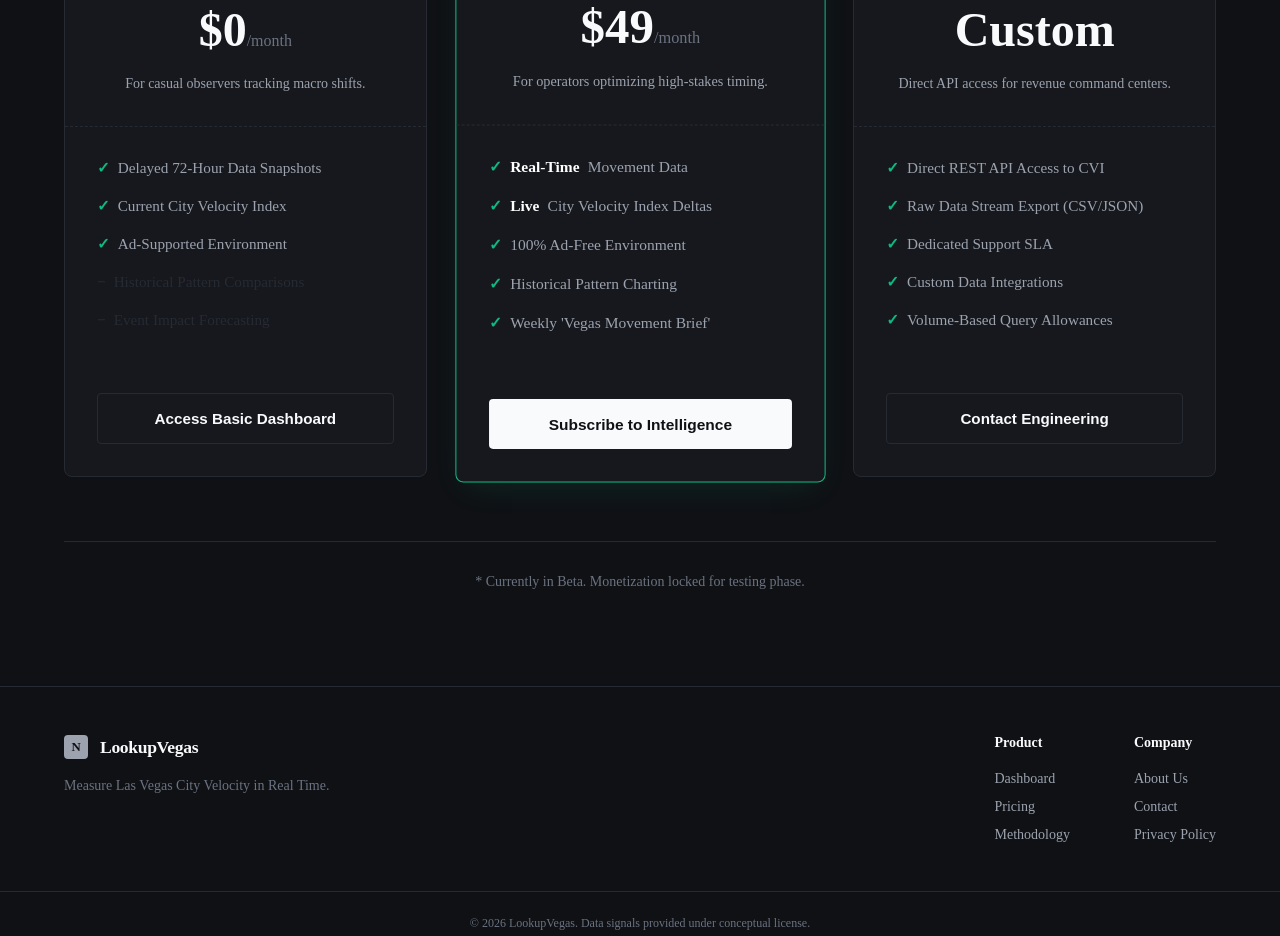
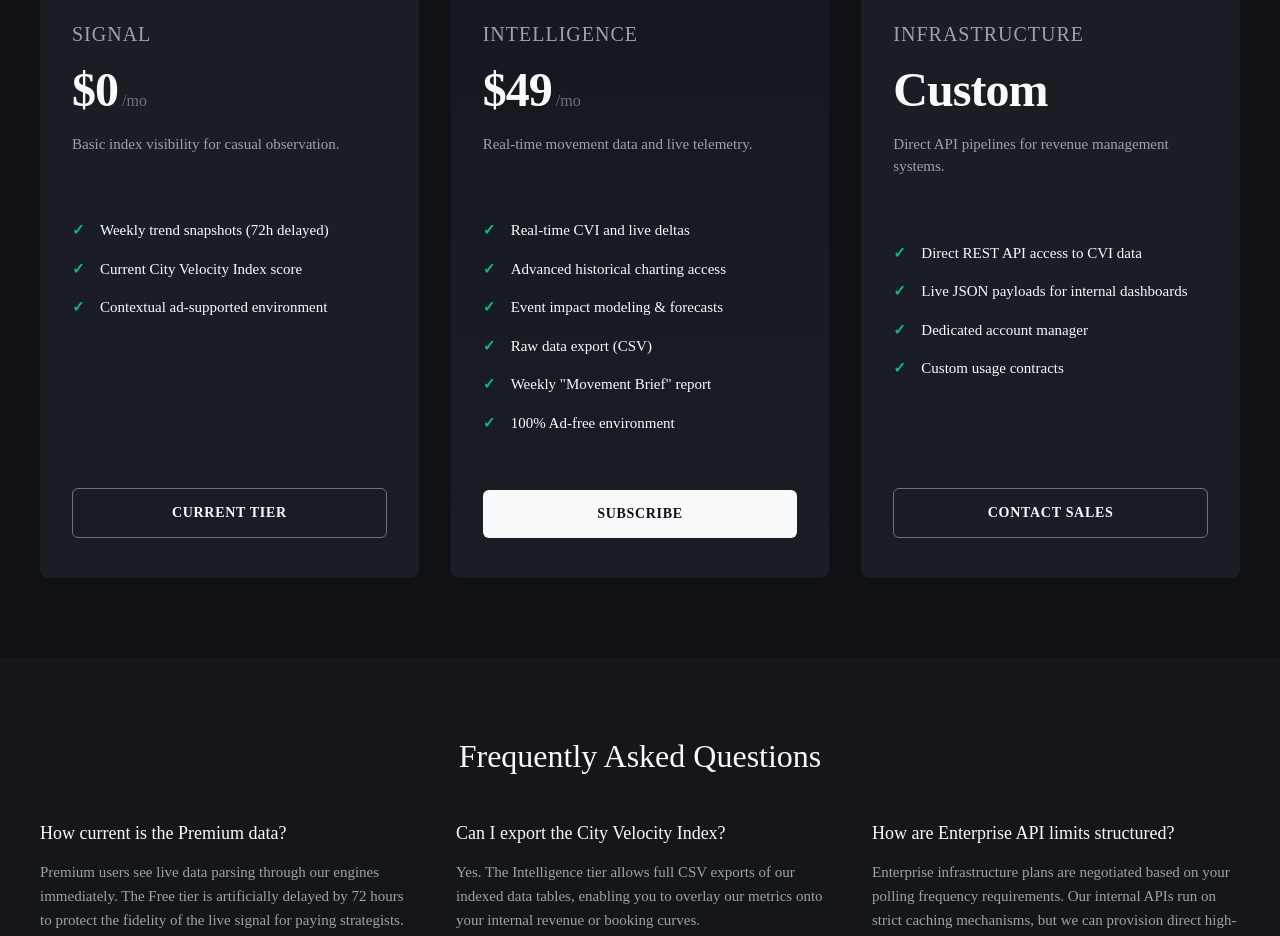
Before and after one commit to alwat83/lookupvegas, a Next.js app: page /pricing in a window 1280 px wide. Shown: the part 500-1436 px from the top of the page. Built offline with nearby package versions, Linux system fonts and the light colour scheme.

Commit message:
feat: build pricing route with three-tier SaaS monetization strategy

```diff
--- a/app/pricing/Pricing.module.css
+++ b/app/pricing/Pricing.module.css
@@ -1,207 +1,237 @@
-.main {
-    max-width: 1200px;
-    margin: 0 auto;
-    padding: 2rem 1.5rem;
+.pricingContainer {
+    min-height: 100vh;
+    display: flex;
+    flex-direction: column;
 }
 
-.hero {
-    padding: 6rem 0 4rem 0;
+.heroSection {
+    padding: 5rem 0 4rem;
+    border-bottom: 1px solid var(--border);
+    background: linear-gradient(180deg, rgba(15, 17, 21, 0) 0%, rgba(31, 41, 55, 0.2) 100%);
     text-align: center;
-    border-bottom: 1px solid var(--border-color);
-    margin-bottom: 4rem;
 }
 
 .title {
     font-size: 3rem;
-    font-weight: 700;
+    font-weight: 600;
     color: var(--text-primary);
-    margin: 0 0 1rem 0;
+    margin-bottom: 1rem;
     letter-spacing: -0.02em;
 }
 
 .subtitle {
-    font-size: 1.15rem;
+    font-size: 1.125rem;
     color: var(--text-secondary);
     max-width: 600px;
     margin: 0 auto;
     line-height: 1.6;
 }
 
-.pricingGrid {
+.tiersSection {
+    flex: 1;
+    padding: 5rem 0;
     display: grid;
-    grid-template-columns: 1fr;
+    grid-template-columns: repeat(3, 1fr);
     gap: 2rem;
-    align-items: stretch;
-    margin-bottom: 4rem;
+    max-width: 1200px;
+    margin: 0 auto;
+    align-items: start;
 }
 
-@media (min-width: 768px) {
-    .pricingGrid {
-        grid-template-columns: repeat(3, 1fr);
+@media (max-width: 992px) {
+    .tiersSection {
+        grid-template-columns: 1fr;
+        max-width: 500px;
     }
 }
 
 .pricingCard {
-    background-color: var(--bg-secondary);
-    border: 1px solid var(--border-color);
+    background: var(--bg-card);
+    border: 1px solid var(--border);
     border-radius: 8px;
+    padding: 2.5rem 2rem;
     display: flex;
     flex-direction: column;
+    height: 100%;
     position: relative;
-    overflow: hidden;
-    transition: transform 0.2s ease, border-color 0.2s ease;
+    transition: transform 0.2s ease, box-shadow 0.2s ease;
 }
 
 .pricingCard:hover {
-    border-color: var(--text-secondary);
+    transform: translateY(-4px);
+    box-shadow: 0 10px 40px rgba(0, 0, 0, 0.2);
 }
 
-.premiumCard {
-    border-color: var(--accent-growth);
-    transform: scale(1.02);
-    box-shadow: 0 10px 30px -10px rgba(16, 185, 129, 0.15);
+.highlightCard {
+    border-color: var(--ring);
+    box-shadow: 0 0 0 1px var(--ring), 0 10px 40px rgba(0, 0, 0, 0.2);
+    background: linear-gradient(to bottom, rgba(31, 41, 55, 0.3), var(--bg-card));
 }
 
-.premiumCard:hover {
-    border-color: #34D399;
-    /* slightly brighter on hover */
-    transform: scale(1.03);
-}
-
-.premiumCard::before {
-    content: 'RECOMMENDED';
+.popularBadge {
     position: absolute;
-    top: 0;
-    left: 0;
-    right: 0;
-    background-color: var(--accent-growth);
+    top: -12px;
+    left: 50%;
+    transform: translateX(-50%);
+    background: var(--ring);
     color: var(--bg-primary);
+    font-family: var(--font-mono);
     font-size: 0.75rem;
-    font-weight: 700;
-    text-align: center;
-    padding: 0.25rem 0;
+    font-weight: 600;
+    text-transform: uppercase;
+    padding: 0.25rem 1rem;
+    border-radius: 12px;
     letter-spacing: 0.05em;
 }
 
-.tierHeader {
-    padding: 3rem 2rem 2rem 2rem;
-    border-bottom: 1px dashed var(--border-color);
-    text-align: center;
+.cardHeader {
+    margin-bottom: 2rem;
+    border-bottom: 1px solid var(--border);
+    padding-bottom: 2rem;
 }
 
 .tierName {
     font-size: 1.25rem;
-    font-weight: 600;
-    color: var(--text-primary);
-    margin: 0 0 0.5rem 0;
-}
-
-.tierPrice {
-    font-size: 3rem;
-    font-weight: 700;
-    color: var(--text-primary);
-    margin: 0 0 1rem 0;
+    font-weight: 500;
+    color: var(--text-secondary);
+    margin-bottom: 1rem;
+    text-transform: uppercase;
+    letter-spacing: 0.05em;
     font-family: var(--font-mono);
 }
 
-.priceSub {
+.priceContainer {
+    display: flex;
+    align-items: baseline;
+    gap: 0.25rem;
+    margin-bottom: 1rem;
+}
+
+.price {
+    font-size: 3rem;
+    font-weight: 600;
+    color: var(--text-primary);
+    letter-spacing: -0.02em;
+}
+
+.period {
+    color: var(--text-muted);
     font-size: 1rem;
-    color: var(--text-muted);
-    font-weight: 400;
 }
 
 .tierDesc {
-    font-size: 0.875rem;
     color: var(--text-secondary);
+    font-size: 0.9375rem;
     line-height: 1.5;
     margin: 0;
 }
 
-.tierBody {
-    padding: 2rem;
-    flex-grow: 1;
+.cardFeatures {
+    flex: 1;
+    margin-bottom: 2.5rem;
 }
 
 .featureList {
     list-style: none;
     padding: 0;
     margin: 0;
-    display: flex;
-    flex-direction: column;
-    gap: 1.25rem;
 }
 
 .featureList li {
-    font-size: 0.95rem;
-    color: var(--text-secondary);
-    display: flex;
-    align-items: center;
-    gap: 0.5rem;
+    position: relative;
+    padding-left: 1.75rem;
+    margin-bottom: 1rem;
+    color: var(--text-primary);
+    font-size: 0.9375rem;
+    line-height: 1.5;
 }
 
 .featureList li::before {
-    content: '✓';
+    content: "✓";
+    position: absolute;
+    left: 0;
+    top: 0;
     color: var(--accent-growth);
+    font-family: var(--font-mono);
     font-weight: bold;
 }
 
-.featureList li.disabled {
-    color: var(--border-color);
-}
-
-.featureList li.disabled::before {
-    content: '−';
-    color: var(--border-color);
-}
-
-.tierFooter {
-    padding: 2rem;
-    text-align: center;
+.cardAction {
     margin-top: auto;
 }
 
-.btnPrimary,
-.btnSecondary {
-    display: inline-block;
+.actionBtn {
     width: 100%;
     padding: 1rem;
-    border-radius: 4px;
+    border-radius: 6px;
+    font-family: var(--font-mono);
+    font-size: 0.875rem;
     font-weight: 600;
-    font-size: 0.95rem;
-    text-decoration: none;
+    text-transform: uppercase;
+    letter-spacing: 0.05em;
     cursor: pointer;
+    transition: all 0.2s ease;
     border: none;
-    transition: all 0.2s ease;
 }
 
 .btnPrimary {
-    background-color: var(--text-primary);
+    background: var(--text-primary);
     color: var(--bg-primary);
 }
 
 .btnPrimary:hover {
-    background-color: var(--text-secondary);
+    background: var(--text-secondary);
 }
 
-.btnSecondary {
-    background-color: transparent;
+.btnOutline {
+    background: transparent;
     color: var(--text-primary);
-    border: 1px solid var(--border-color);
+    border: 1px solid var(--text-muted);
 }
 
-.btnSecondary:hover {
+.btnOutline:hover {
     border-color: var(--text-secondary);
-    background-color: rgba(255, 255, 255, 0.02);
+    color: var(--text-primary);
 }
 
-.disclaimer {
-    text-align: center;
-    padding-top: 2rem;
-    border-top: 1px solid var(--border-color);
+/* FAQ Section */
+.faqSection {
+    background: rgba(255, 255, 255, 0.02);
+    border-top: 1px solid var(--border);
+    padding: 5rem 0;
 }
 
-.disclaimer p {
-    color: var(--text-muted);
-    font-size: 0.875rem;
-    font-family: var(--font-mono);
+.faqTitle {
+    text-align: center;
+    font-size: 2rem;
+    font-weight: 500;
+    color: var(--text-primary);
+    margin-bottom: 3rem;
 }
+
+.faqGrid {
+    display: grid;
+    grid-template-columns: repeat(3, 1fr);
+    gap: 3rem;
+    max-width: 1200px;
+    margin: 0 auto;
+}
+
+@media (max-width: 768px) {
+    .faqGrid {
+        grid-template-columns: 1fr;
+    }
+}
+
+.faqItem h4 {
+    font-size: 1.125rem;
+    color: var(--text-primary);
+    margin-bottom: 1rem;
+    font-weight: 500;
+}
+
+.faqItem p {
+    color: var(--text-secondary);
+    line-height: 1.6;
+    font-size: 0.9375rem;
+}
--- a/app/pricing/page.js
+++ b/app/pricing/page.js
@@ -1,86 +1,122 @@
+import Navbar from '../../components/Navbar';
+import Footer from '../../components/Footer';
 import styles from './Pricing.module.css';
 
 export const metadata = {
-    title: 'Pricing | LookupVegas',
-    description: 'SaaS monetization tiers for movement intelligence.',
+    title: 'LookupVegas | Pricing & Access',
+    description: 'Monetization tiers for the City Velocity Index. Choose between Free Signal, Premium Intelligence, or Enterprise API access.',
 };
 
 export default function PricingPage() {
     return (
-        <main className={styles.main}>
-            <div className={styles.hero}>
-                <h1 className={styles.title}>Intelligence Tiers.</h1>
-                <p className={styles.subtitle}>Choose your level of access to the Las Vegas mobility environment.</p>
+        <main className={styles.pricingContainer}>
+            <Navbar />
+
+            <div className={styles.heroSection}>
+                <div className="container">
+                    <h1 className={styles.title}>Pricing & Access Tiers</h1>
+                    <p className={styles.subtitle}>
+                        Structured macro-demand data for hospitality strategists, event planners, and quantitative analysts operating in Las Vegas.
+                    </p>
+                </div>
             </div>
 
-            <div className={styles.pricingGrid}>
-                {/* Free Tier */}
+            <div className={`container ${styles.tiersSection}`}>
+
+                {/* 1. Free Tier (Signal) */}
                 <div className={styles.pricingCard}>
-                    <div className={styles.tierHeader}>
+                    <div className={styles.cardHeader}>
                         <h2 className={styles.tierName}>Signal</h2>
-                        <div className={styles.tierPrice}>$0<span className={styles.priceSub}>/month</span></div>
-                        <p className={styles.tierDesc}>For casual observers tracking macro shifts.</p>
+                        <div className={styles.priceContainer}>
+                            <span className={styles.price}>$0</span>
+                            <span className={styles.period}>/mo</span>
+                        </div>
+                        <p className={styles.tierDesc}>Basic index visibility for casual observation.</p>
                     </div>
-                    <div className={styles.tierBody}>
+                    <div className={styles.cardFeatures}>
                         <ul className={styles.featureList}>
-                            <li>Delayed 72-Hour Data Snapshots</li>
-                            <li>Current City Velocity Index</li>
-                            <li>Ad-Supported Environment</li>
-                            <li className={styles.disabled}>Historical Pattern Comparisons</li>
-                            <li className={styles.disabled}>Event Impact Forecasting</li>
+                            <li>Weekly trend snapshots (72h delayed)</li>
+                            <li>Current City Velocity Index score</li>
+                            <li>Contextual ad-supported environment</li>
                         </ul>
                     </div>
-                    <div className={styles.tierFooter}>
-                        <button className={styles.btnSecondary}>Access Basic Dashboard</button>
+                    <div className={styles.cardAction}>
+                        <button className={`${styles.actionBtn} ${styles.btnOutline}`}>Current Tier</button>
                     </div>
                 </div>
 
-                {/* Premium Tier */}
-                <div className={`${styles.pricingCard} ${styles.premiumCard}`}>
-                    <div className={styles.tierHeader}>
+                {/* 2. Premium Tier (Intelligence) */}
+                <div className={`${styles.pricingCard} ${styles.highlightCard}`}>
+                    <div className={styles.popularBadge}>Most Active</div>
+                    <div className={styles.cardHeader}>
                         <h2 className={styles.tierName}>Intelligence</h2>
-                        <div className={styles.tierPrice}>$49<span className={styles.priceSub}>/month</span></div>
-                        <p className={styles.tierDesc}>For operators optimizing high-stakes timing.</p>
+                        <div className={styles.priceContainer}>
+                            <span className={styles.price}>$49</span>
+                            <span className={styles.period}>/mo</span>
+                        </div>
+                        <p className={styles.tierDesc}>Real-time movement data and live telemetry.</p>
                     </div>
-                    <div className={styles.tierBody}>
+                    <div className={styles.cardFeatures}>
                         <ul className={styles.featureList}>
-                            <li><strong style={{ color: '#fff' }}>Real-Time</strong> Movement Data</li>
-                            <li><strong style={{ color: '#fff' }}>Live</strong> City Velocity Index Deltas</li>
-                            <li>100% Ad-Free Environment</li>
-                            <li>Historical Pattern Charting</li>
-                            <li>Weekly 'Vegas Movement Brief'</li>
+                            <li>Real-time CVI and live deltas</li>
+                            <li>Advanced historical charting access</li>
+                            <li>Event impact modeling & forecasts</li>
+                            <li>Raw data export (CSV)</li>
+                            <li>Weekly "Movement Brief" report</li>
+                            <li>100% Ad-free environment</li>
                         </ul>
                     </div>
-                    <div className={styles.tierFooter}>
-                        <button className={styles.btnPrimary}>Subscribe to Intelligence</button>
+                    <div className={styles.cardAction}>
+                        <button className={`${styles.actionBtn} ${styles.btnPrimary}`}>Subscribe</button>
                     </div>
                 </div>
 
-                {/* Enterprise Tier */}
+                {/* 3. Enterprise API Tier (Infrastructure) */}
                 <div className={styles.pricingCard}>
-                    <div className={styles.tierHeader}>
+                    <div className={styles.cardHeader}>
                         <h2 className={styles.tierName}>Infrastructure</h2>
-                        <div className={styles.tierPrice}>Custom</div>
-                        <p className={styles.tierDesc}>Direct API access for revenue command centers.</p>
+                        <div className={styles.priceContainer}>
+                            <span className={styles.price}>Custom</span>
+                        </div>
+                        <p className={styles.tierDesc}>Direct API pipelines for revenue management systems.</p>
                     </div>
-                    <div className={styles.tierBody}>
+                    <div className={styles.cardFeatures}>
                         <ul className={styles.featureList}>
-                            <li>Direct REST API Access to CVI</li>
-                            <li>Raw Data Stream Export (CSV/JSON)</li>
-                            <li>Dedicated Support SLA</li>
-                            <li>Custom Data Integrations</li>
-                            <li>Volume-Based Query Allowances</li>
+                            <li>Direct REST API access to CVI data</li>
+                            <li>Live JSON payloads for internal dashboards</li>
+                            <li>Dedicated account manager</li>
+                            <li>Custom usage contracts</li>
                         </ul>
                     </div>
-                    <div className={styles.tierFooter}>
-                        <button className={styles.btnSecondary}>Contact Engineering</button>
+                    <div className={styles.cardAction}>
+                        <button className={`${styles.actionBtn} ${styles.btnOutline}`}>Contact Sales</button>
+                    </div>
+                </div>
+
+            </div>
+
+            {/* FAQ Section */}
+            <div className={styles.faqSection}>
+                <div className="container">
+                    <h3 className={styles.faqTitle}>Frequently Asked Questions</h3>
+                    <div className={styles.faqGrid}>
+                        <div className={styles.faqItem}>
+                            <h4>How current is the Premium data?</h4>
+                            <p>Premium users see live data parsing through our engines immediately. The Free tier is artificially delayed by 72 hours to protect the fidelity of the live signal for paying strategists.</p>
+                        </div>
+                        <div className={styles.faqItem}>
+                            <h4>Can I export the City Velocity Index?</h4>
+                            <p>Yes. The Intelligence tier allows full CSV exports of our indexed data tables, enabling you to overlay our metrics onto your internal revenue or booking curves.</p>
+                        </div>
+                        <div className={styles.faqItem}>
+                            <h4>How are Enterprise API limits structured?</h4>
+                            <p>Enterprise infrastructure plans are negotiated based on your polling frequency requirements. Our internal APIs run on strict caching mechanisms, but we can provision direct high-frequency pipes for hedge funds and large aggregators.</p>
+                        </div>
                     </div>
                 </div>
             </div>
 
-            <div className={styles.disclaimer}>
-                <p>* Currently in Beta. Monetization locked for testing phase.</p>
-            </div>
+            <Footer />
         </main>
-    )
+    );
 }
```
